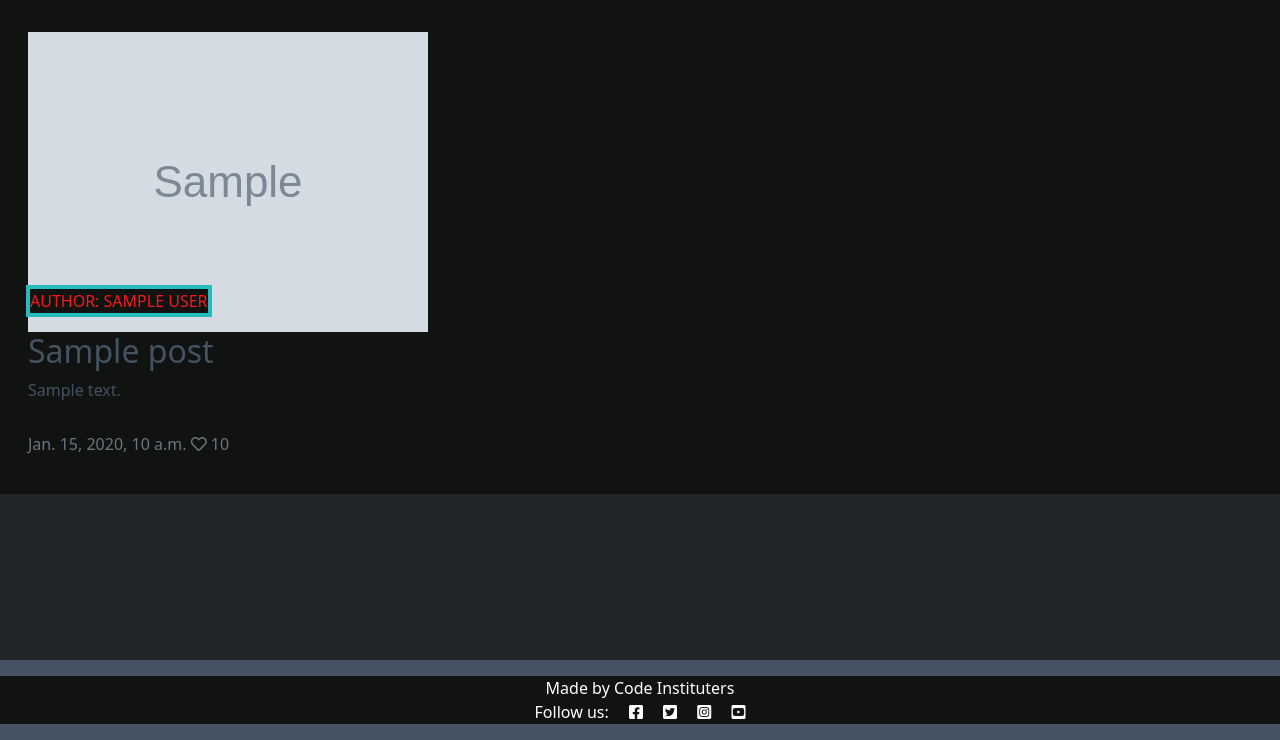
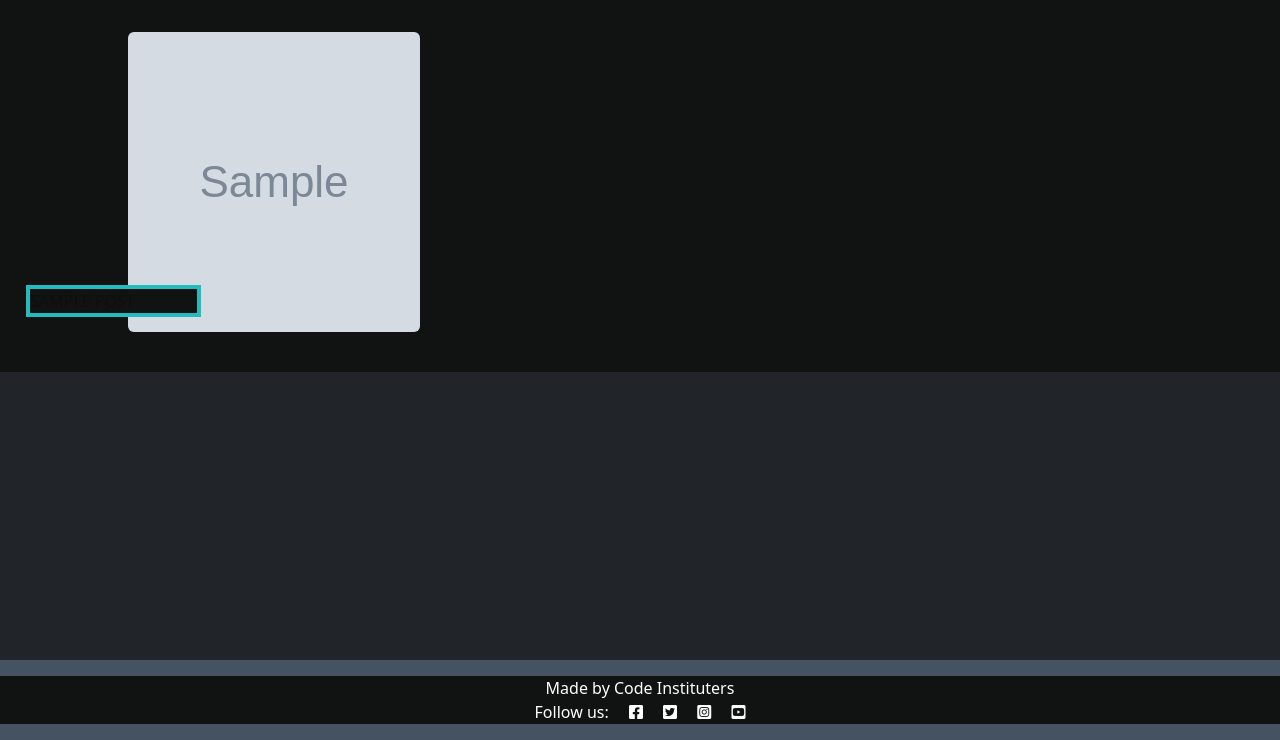
Before and after one commit to LuQuintas11/RaizalDuo, a Django app: template templates/index.html in a window 1280 px wide. Shown: the part 60-800 px from the top of the page. Run offline with Django 3.2, Linux system fonts and the light colour scheme; the template is opened without the code that fills it: most values are stand-ins (such as "Sample title", 1, 10 or a date in 2020); grey boxes marked "Sample" are stand-in pictures.

Commit message:
Add style to images card

```diff
--- a/static/css/style.css
+++ b/static/css/style.css
@@ -48,8 +48,12 @@
     background-color: #23BBBB;
 }
 
+.image-flash:hover{
+    transform: scale(1.1);
+}
+
 .author {
-    color: rgb(240, 28, 28);
+    color: rgb(16, 15, 15);
     margin: 4px;
     text-transform: uppercase;
 }
@@ -147,3 +151,15 @@
 #body{
     background-color: #111212;
 }
+
+img:hover{
+    transform: scale(1.1);
+}
+
+img{
+    border-radius: 2%;
+    width: 50%;
+    height: 1000px;
+    margin: 0 100px;
+
+}
--- a/templates/index.html
+++ b/templates/index.html
@@ -16,21 +16,14 @@
                                 {% if "placeholder" in post.featured_image.url %}
                                 <h3>Succesfully uploaded : {{img_obj.title}}</h3>
 
-                                <img class="card-img-top" src="{{ img_obj.image.url}}" alt="connect" style="max-height:300px">
+                                <img class="card-img-top" src="{{post.image.url}}" alt="connect" style="max-height:300px">
                                 {% else %}
-                                <img src="{{ img_obj.image.url}}" alt="connect" style="max-height:300px">
+                                <img src="{{ post.image.url}}" alt="connect" style="max-height:300px">
                                 {% endif %}
                                 <div class="image-flash">
-                                    <p class="author">Author: {{ post.author }}</p>
+                                    <a href="{% url 'post_detail' post.slug  %}" class="post-link">  <p class="author"> {{ post.title }}</p></a>
                                 </div>
                             </div>
-                            <a href="{% url 'post_detail' post.slug  %}" class="post-link">
-                                <h2 class="card-title">{{ post.title }}</h2>
-                                <p class="card-text">{{ post.excerpt }}</p>
-                            </a>
-                            <hr />
-                            <p class="card-text text-muted h6">{{ post.created_on}} <i class="far fa-heart"></i>
-                                {{ post.number_of_likes }}</p>
                         </div>
                     </div>
                 </div>
--- a/website/models.py
+++ b/website/models.py
@@ -12,7 +12,7 @@ class Post(models.Model):
     author = models.ForeignKey(
         User, on_delete=models.CASCADE, related_name="blog_posts"
     )
-    image = models.ImageField(blank=True, upload_to='raizalduo')
+    image = models.ImageField(blank=True, upload_to='website')
     excerpt = models.TextField(blank=True)
     updated_on = models.DateTimeField(auto_now=True)
     content = models.TextField()
```
Also changed, not shown: media/raizalduo/raizal.png (added), media/website/raizal.png (added), media/website/raizal_aOO4i6D.png (added).
